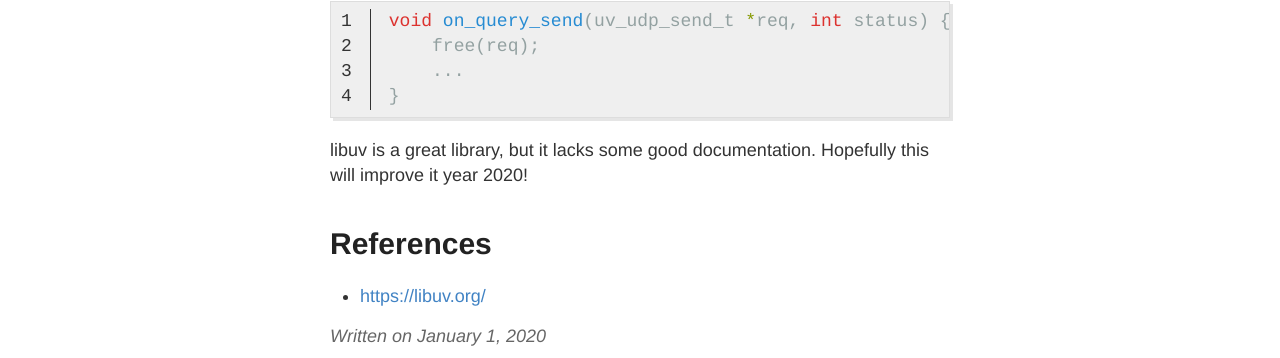
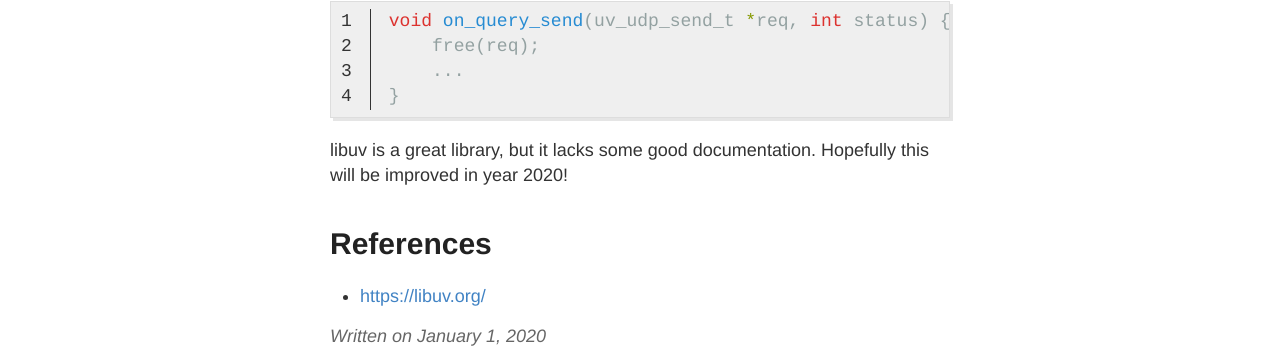
Before and after one commit to h3fang/h3fang.github.io, a Jekyll site: the page built from _posts/2020-01-01-libuv.md, in a window 1280 px wide and 900 px high, scrolled down 1640 px. Shown: the part 356-714 px from the top of the window. Built offline with Jekyll 4.4.1, drawn with Linux system fonts in a browser that asks for light colours; comment, search, counter and statistics services are not loaded.

Commit message:
fix gramma

````diff
--- a/_posts/2020-01-01-libuv.md
+++ b/_posts/2020-01-01-libuv.md
@@ -70,7 +70,7 @@ void on_query_send(uv_udp_send_t *req, int status) {
 }
 ```
 
-libuv is a great library, but it lacks some good documentation. Hopefully this will improve it year 2020!
+libuv is a great library, but it lacks some good documentation. Hopefully this will be improved in year 2020!
 
 # References
 - <https://libuv.org/>
````
